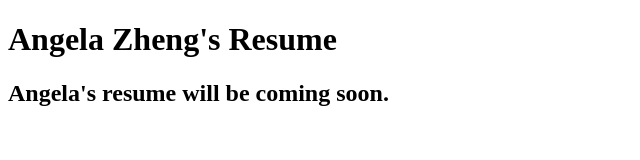
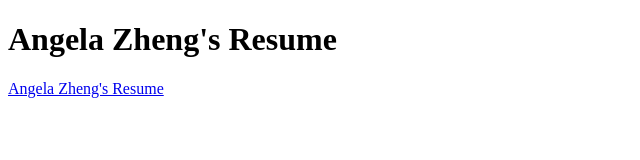
Before and after one commit to angelaz2000/angelaz2000.github.io, a plain HTML site: page resume.html in a window 1280 px wide. Shown: the whole page, without its empty margins (0-640 px from the left). Drawn offline with Linux system fonts and the light colour scheme.

Commit message:
modified resume

```diff
--- a/resume.html
+++ b/resume.html
@@ -6,7 +6,7 @@
   </head>
   <body>
     <h1>Angela Zheng's Resume</h1>
-    <h2>Angela's resume will be coming soon.</h2>
+    <a href="Angela_resume.pdf">Angela Zheng's Resume</a>
 
   </body>
 </html>
```
